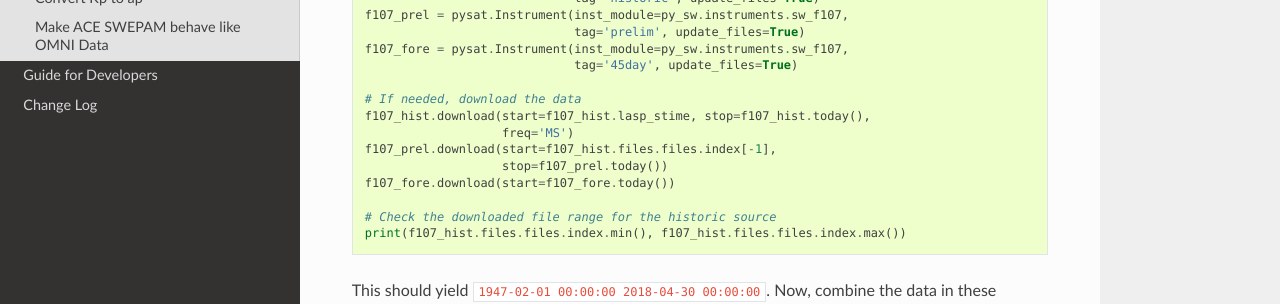
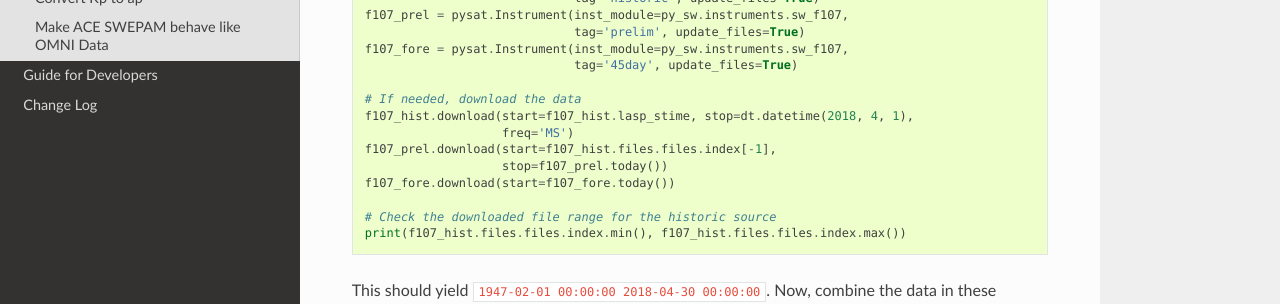
Before and after one commit to pysat/pysatSpaceWeather, a Sphinx documentation site: the page built from docs/examples/ex_f107.rst, in a window 1280 px wide and 900 px high. Shown: the part 416-720 px from the top of the window. Built offline with Sphinx 7.4.7 and the Read the Docs theme 2.0.0, drawn with Linux system fonts in a browser that asks for light colours.

Commit message:
DOC: limit historic downloads
Added a realistic end date for the historic downloads.

```diff
--- a/docs/examples/ex_f107.rst
+++ b/docs/examples/ex_f107.rst
@@ -27,7 +27,7 @@ This may be done using the
                                 tag='45day', update_files=True)
 
    # If needed, download the data
-   f107_hist.download(start=f107_hist.lasp_stime, stop=f107_hist.today(),
+   f107_hist.download(start=f107_hist.lasp_stime, stop=dt.datetime(2018, 4, 1),
                       freq='MS')
    f107_prel.download(start=f107_hist.files.files.index[-1],
                       stop=f107_prel.today())
```
